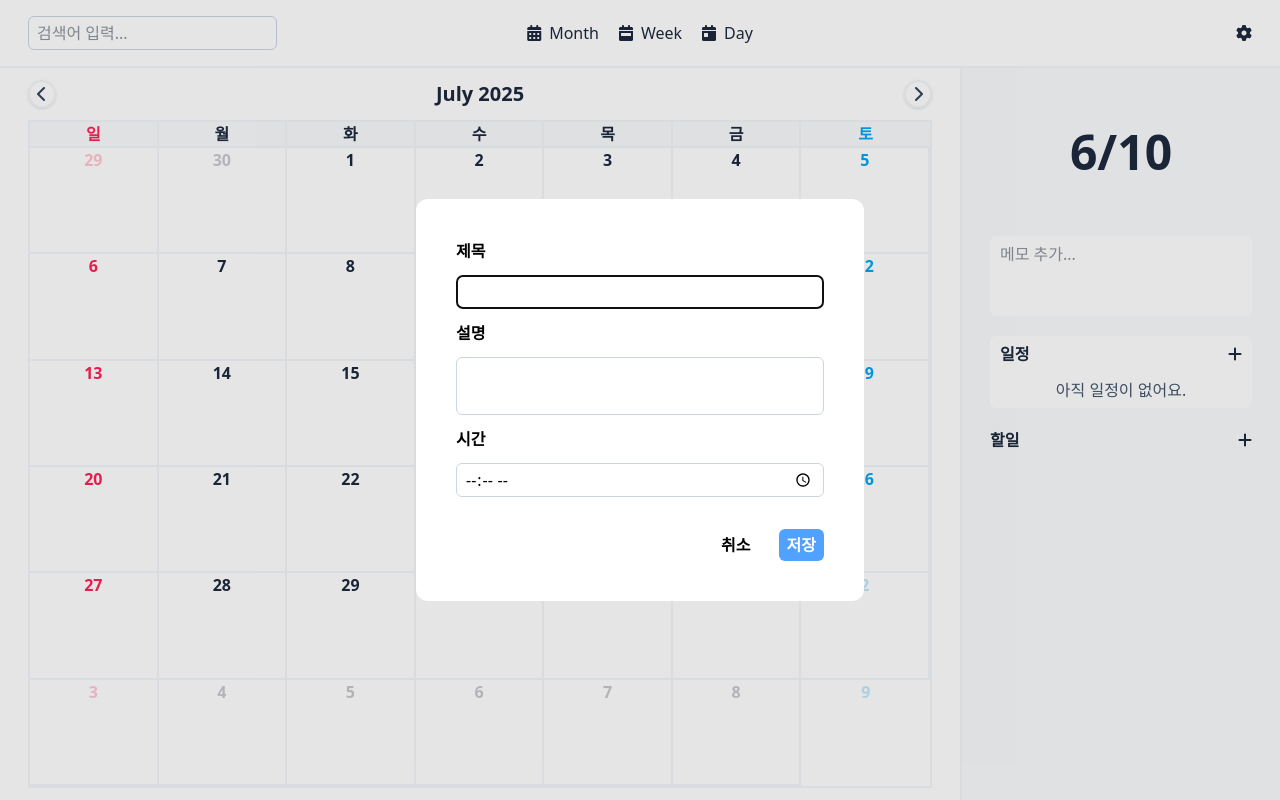
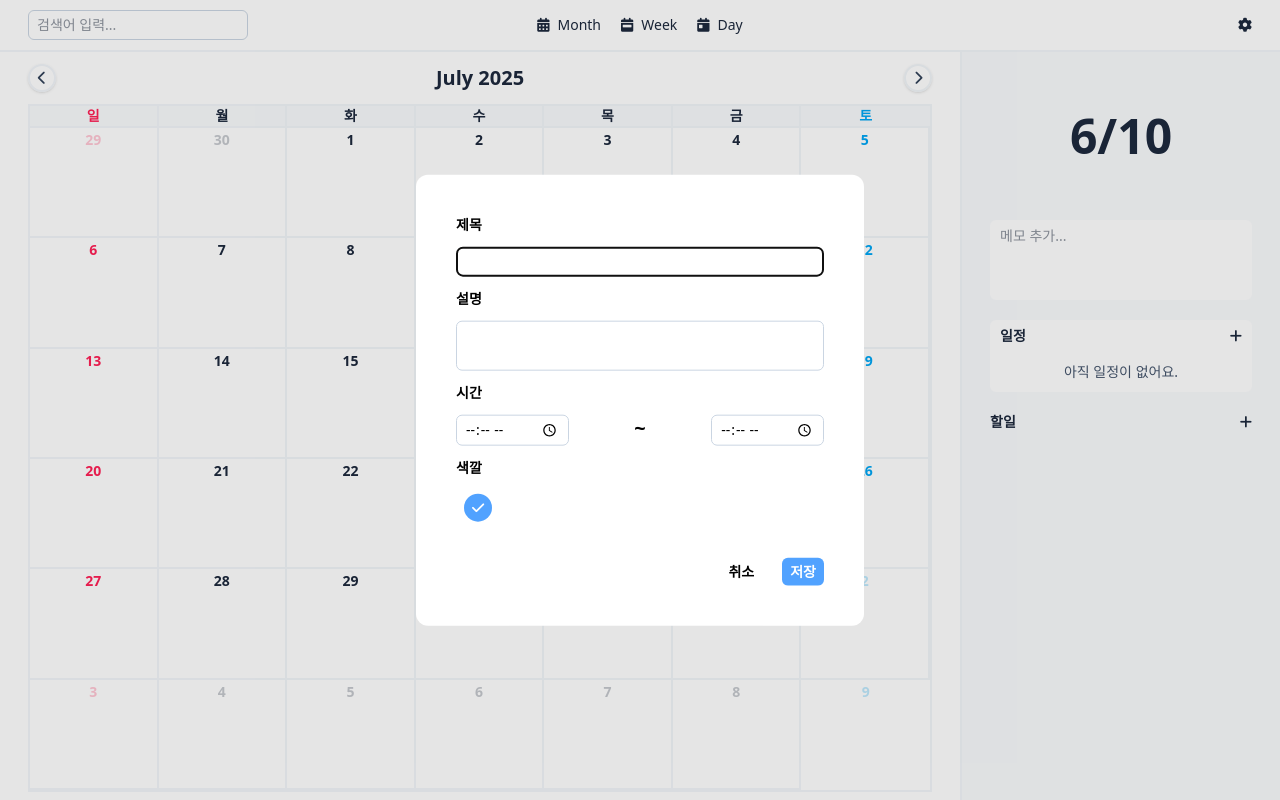
Before and after one commit to Alchernix/schedule-management-app, a React (Vite) app: page / in a window 1280 px wide. Both pictures are taken after a click on the button 1235 px from the left and 354 px from the top of the page. Built offline with nearby package versions, Linux system fonts and the light colour scheme.

Commit message:
스케줄 캘린더에 표시되게 함

```diff
--- a/src/components/Calendar.tsx
+++ b/src/components/Calendar.tsx
@@ -15,7 +15,7 @@ import { useDailyStore } from "../store/dailyStore";
 
 export default function Calendar() {
   return (
-    <main className="flex flex-col h-full px-7 pb-3">
+    <main className="flex flex-col h-full px-7 pb-2">
       <CalendarHeader />
       <div className="flex flex-1 flex-col border-2 border-slate-100">
         <CalendarDays />
@@ -79,7 +79,7 @@ function CalendarCells() {
   }
 
   return (
-    <div className="flex-1 grid grid-cols-7 text-center w-full divide-x-2 divide-y-2 divide-slate-100">
+    <div className="flex-1 grid grid-cols-7 auto-rows-fr text-center w-full divide-x-2 divide-y-2 divide-slate-100">
       {calendarCells.map((date) => {
         const dailyInfo = dailyEntries[date.toISOString()] ?? {
           memo: "",
@@ -105,17 +105,35 @@ function CalendarCells() {
             onClick={() => onChangeDate(date)}
           >
             <div
-              className={!isSameMonth(currentDate, date) ? "opacity-25" : ""}
+              className={`px-1 py-0.5 ${
+                !isSameMonth(currentDate, date) ? "opacity-25" : ""
+              }`}
             >
               <span
-                className={
+                className={`px-0.5 ${
                   isSameDay(today, date)
                     ? "bg-blue-400 text-white rounded-sm"
                     : ""
-                }
+                }`}
               >
                 {date.getDate()}
               </span>
+              <div className="flex flex-col gap-0.5 mt-0.5">
+                {dailyInfo.schedules.slice(0, 2).map((schedule) => (
+                  <p
+                    key={schedule.id}
+                    className={`text-sm font-normal text-white bg-${schedule.color} rounded-sm truncate`}
+                  >
+                    {schedule.title}
+                  </p>
+                ))}
+                {dailyInfo.schedules.length >= 2 && (
+                  <p className="text-xs font-normal text-slate-800">
+                    +{dailyInfo.schedules.length - 2}
+                  </p>
+                )}
+              </div>
+
               {dailyInfo.memo && (
                 <i className="fa-regular fa-note-sticky absolute bottom-0 right-0 text-slate-400"></i>
               )}
--- a/src/components/Header.tsx
+++ b/src/components/Header.tsx
@@ -1,6 +1,6 @@
 export default function Header() {
   return (
-    <header className="grid grid-cols-3 items-center px-7 py-4 border-b-2 border-slate-100">
+    <header className="grid grid-cols-3 items-center px-7 py-2.5 border-b-2 border-slate-100">
       <input
         className="border border-slate-300 rounded-md px-2 py-1 col-start-1 justify-self-start"
         type="text"
--- a/src/components/Schedules.tsx
+++ b/src/components/Schedules.tsx
@@ -10,22 +10,7 @@ export default function Schedules({ dailyInfo }: SidebarComponentProps) {
   const [isModalOpen, setIsModalOpen] = useState(false);
   const schedules = dailyInfo.schedules;
 
-  function formAction(formData: FormData) {
-    const title = String(formData.get("title") ?? "");
-    const description = String(formData.get("description") ?? "");
-    const timeString = String(formData.get("time") ?? "");
-    let time: Date | null = null;
-    if (timeString) {
-      time = parse(timeString, "HH:mm", currentDate);
-    }
-
-    const newSchedule: Schedule = {
-      id: Date.now(),
-      title,
-      description,
-      time,
-    };
-
+  function handleDone(newSchedule: Schedule) {
     addSchedule(currentDate, newSchedule);
     setIsModalOpen(false);
   }
@@ -43,7 +28,7 @@ export default function Schedules({ dailyInfo }: SidebarComponentProps) {
           </button>
         </div>
         {schedules.length === 0 && (
-          <p className="text-center text-slate-600">아직 일정이 없어요.</p>
+          <p className="text-center text-slate-600 p-1">아직 일정이 없어요.</p>
         )}
         {schedules.length !== 0 && (
           <ul>
@@ -53,9 +38,12 @@ export default function Schedules({ dailyInfo }: SidebarComponentProps) {
           </ul>
         )}
       </div>
+      {/* 스케줄 생성 시 모달 오픈 */}
       <Modal open={isModalOpen}>
         <ScheduleForm
-          formAction={formAction}
+          formAction={(formData) =>
+            formAction(formData, currentDate, null, handleDone)
+          }
           onClose={() => setIsModalOpen(false)}
         />
       </Modal>
@@ -117,22 +105,7 @@ function ScheduleComponent({ schedule }: { schedule: Schedule }) {
   const button = useRef<HTMLButtonElement>(null);
   const menu = useRef<HTMLDivElement>(null);
 
-  function formAction(formData: FormData) {
-    const title = String(formData.get("title") ?? "");
-    const description = String(formData.get("description") ?? "");
-    const timeString = String(formData.get("time") ?? "");
-    let time: Date | null = null;
-    if (timeString) {
-      time = parse(timeString, "HH:mm", currentDate);
-    }
-
-    const newSchedule: Schedule = {
-      id: schedule.id,
-      title,
-      description,
-      time,
-    };
-
+  function handleDone(newSchedule: Schedule) {
     editSchedule(currentDate, newSchedule);
     setIsModalOpen(false);
   }
@@ -151,13 +124,23 @@ function ScheduleComponent({ schedule }: { schedule: Schedule }) {
   }
 
   return (
-    <li className="flex justify-between hover:bg-slate-100 relative p-1 rounded-md">
+    <li className="flex items-center gap-2 hover:bg-slate-100 relative p-1 rounded-md">
+      <div
+        className={`w-3 aspect-square rounded-full bg-${schedule.color}`}
+      ></div>
       <div>
         <p>{schedule.title}</p>
+        {schedule.startTime && schedule.endTime && (
+          <p className="text-slate-600 text-xs">
+            {format(schedule.startTime, "h:mm")} -{" "}
+            {format(schedule.endTime, "h:mm a")}
+          </p>
+        )}
       </div>
+
       <button
         ref={button}
-        className="cursor-pointer"
+        className="cursor-pointer ml-auto"
         onClick={() => setIsMenuOpen(true)}
       >
         <i className="fa-solid fa-ellipsis-vertical"></i>
@@ -170,15 +153,30 @@ function ScheduleComponent({ schedule }: { schedule: Schedule }) {
           openModal={openModal}
         />
       )}
+      {/* 스케줄 수정 시 모달 오픈 */}
       {isModalOpen && (
         <Modal open={isModalOpen}>
           <ScheduleForm
-            formAction={formAction}
+            formAction={(formData) =>
+              formAction(formData, currentDate, schedule.id, handleDone)
+            }
             onClose={() => setIsModalOpen(false)}
             defaultValues={{
               title: schedule.title,
+              color: schedule.color,
               description: schedule.description ?? "",
-              time: schedule.time?.toISOString() ?? "",
+              startTime:
+                schedule.startTime instanceof Date
+                  ? schedule.startTime.toISOString()
+                  : typeof schedule.startTime === "string"
+                  ? schedule.startTime
+                  : "",
+              endTime:
+                schedule.endTime instanceof Date
+                  ? schedule.endTime.toISOString()
+                  : typeof schedule.endTime === "string"
+                  ? schedule.endTime
+                  : "",
             }}
           />
         </Modal>
@@ -230,16 +228,26 @@ type ScheduleFormProps = {
   onClose: () => void;
   defaultValues?: {
     title: string;
+    color: string;
     description: string;
-    time: string;
+    startTime: string;
+    endTime: string;
   };
 };
 
 function ScheduleForm({
   formAction,
   onClose,
-  defaultValues = { title: "", description: "", time: "" },
+  defaultValues = {
+    title: "",
+    color: "blue-400",
+    description: "",
+    startTime: "",
+    endTime: "",
+  },
 }: ScheduleFormProps) {
+  const [selectedColor, setSelectedColor] = useState(defaultValues.color);
+
   return (
     <form action={formAction} className="flex flex-col gap-3">
       <Input
@@ -255,12 +263,44 @@ function ScheduleForm({
         type="textarea"
         defaultValue={defaultValues.description}
       />
-      <Input
-        id="time"
-        label="시간"
-        type="time"
-        defaultValue={defaultValues.time}
-      />
+      <div className="flex items-center justify-between">
+        <Input
+          id="startTime"
+          label="시간"
+          type="time"
+          defaultValue={defaultValues.startTime}
+        />
+        <span className="font-bold text-xl mt-7">~</span>
+        <Input
+          id="endTime"
+          label="ㅤ"
+          type="time"
+          defaultValue={defaultValues.endTime}
+        />
+      </div>
+      <div className="flex flex-col gap-3">
+        <p className="font-bold">색깔</p>
+        <div className="px-2 py-1 flex justify-between">
+          {[
+            "blue-400",
+            "yellow-400",
+            "red-400",
+            "violet-400",
+            "emerald-400",
+          ].map((color) => (
+            <button
+              type="button"
+              key={color}
+              className={`w-7 flex justify-center items-center cursor-pointer rounded-full aspect-square bg-${color} text-white`}
+              onClick={() => setSelectedColor(color)}
+            >
+              {selectedColor === color && <i className="fa-solid fa-check"></i>}
+            </button>
+          ))}
+        </div>
+        <input type="hidden" name="color" value={selectedColor} />
+      </div>
+
       <div className="flex gap-5 justify-end mt-5">
         <button
           type="button"
@@ -276,3 +316,35 @@ function ScheduleForm({
     </form>
   );
 }
+
+function formAction(
+  formData: FormData,
+  currentDate: Date,
+  existingId: number | null,
+  onDone: (newSchedule: Schedule) => void
+) {
+  const title = String(formData.get("title") ?? "");
+  const color = String(formData.get("color") ?? "blue-400");
+  const description = String(formData.get("description") ?? "");
+  const startTimeString = String(formData.get("startTime") ?? "");
+  let startTime: Date | null = null;
+  if (startTimeString) {
+    startTime = parse(startTimeString, "HH:mm", currentDate);
+  }
+  const endTimeString = String(formData.get("endTime") ?? "");
+  let endTime: Date | null = null;
+  if (endTimeString) {
+    endTime = parse(endTimeString, "HH:mm", currentDate);
+  }
+
+  const newSchedule: Schedule = {
+    id: existingId ?? Date.now(),
+    color,
+    title,
+    description,
+    startTime,
+    endTime,
+  };
+
+  onDone(newSchedule);
+}
--- a/src/index.css
+++ b/src/index.css
@@ -2,4 +2,5 @@
 
 body {
   @apply text-slate-800;
+  @apply text-sm;
 }
--- a/src/types/types.ts
+++ b/src/types/types.ts
@@ -1,8 +1,10 @@
 export type Schedule = {
   id: number;
   title: string;
+  color: string;
   description: string | null;
-  time: Date | null;
+  startTime: Date | null;
+  endTime: Date | null;
 };
 
 export type Todo = {
```
